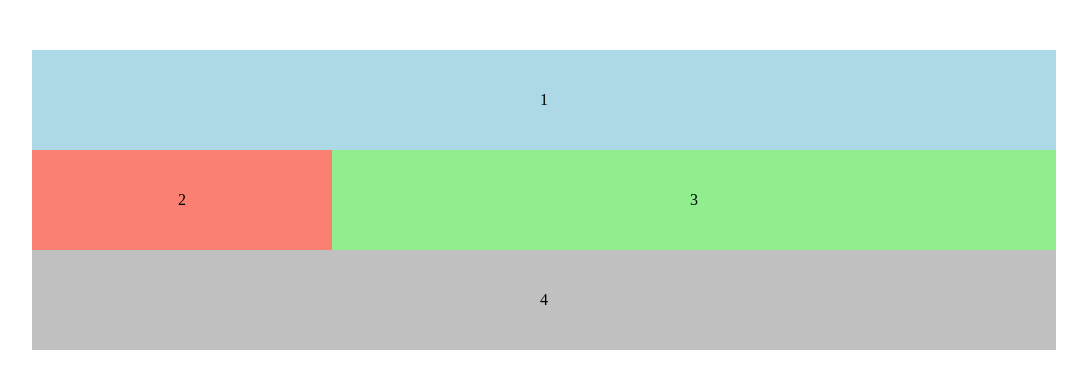
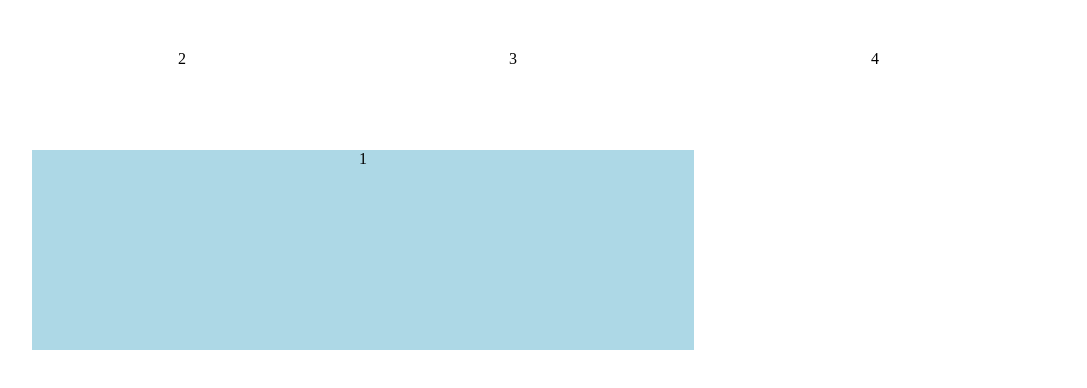
Before and after one commit to randi089/grid-css, a plain HTML site: page 7 Grid Item Properties/index.html in a window 1280 px wide. Shown: the whole page, without its empty margins (96-1183 px from the left). Drawn offline with Linux system fonts and the light colour scheme.

Commit message:
grid area

```diff
--- a/7 Grid Item Properties/index.html
+++ b/7 Grid Item Properties/index.html
@@ -8,10 +8,10 @@
 </head>
 <body>
     <div class="container">
-        <div class="item header">1</div>
-        <div class="item sidebar">2</div>
-        <div class="item content">3</div>
-        <div class="item footer">4</div>
+        <div class="item my-item">1</div>
+        <div class="item">2</div>
+        <div class="item">3</div>
+        <div class="item">4</div>
         <!-- <div class="item">5</div>
         <div class="item">6</div> -->
         <!-- <div class="item">7</div>
--- a/7 Grid Item Properties/style.css
+++ b/7 Grid Item Properties/style.css
@@ -9,34 +9,19 @@
     display: grid;
     grid-template-columns: minmax(200px, 300px) repeat(2, 1fr);
     grid-template-rows: repeat(3, 100px);
-    grid-template-areas:
-        'header header header'
-        'sidebar content content'
-        'footer footer footer';
 }
 
 .item {
     display: flex;
+    align-content: center;
     justify-content: center;
-    align-items: center;
 }
 
-.header {
+.my-item {
     background-color: lightblue;
-    grid-area: header;
+
+    /* grid-row: 2/4;
+    grid-column: 1/3; */
+
+    grid-area: 2/1/4/3;
 }
-
-.sidebar {
-    background-color: salmon;
-    grid-area: sidebar;
-}
-
-.content {
-    background-color: lightgreen;
-    grid-area: content;
-}
-
-.footer {
-    background-color: silver;
-    grid-area: footer;
-}
```
